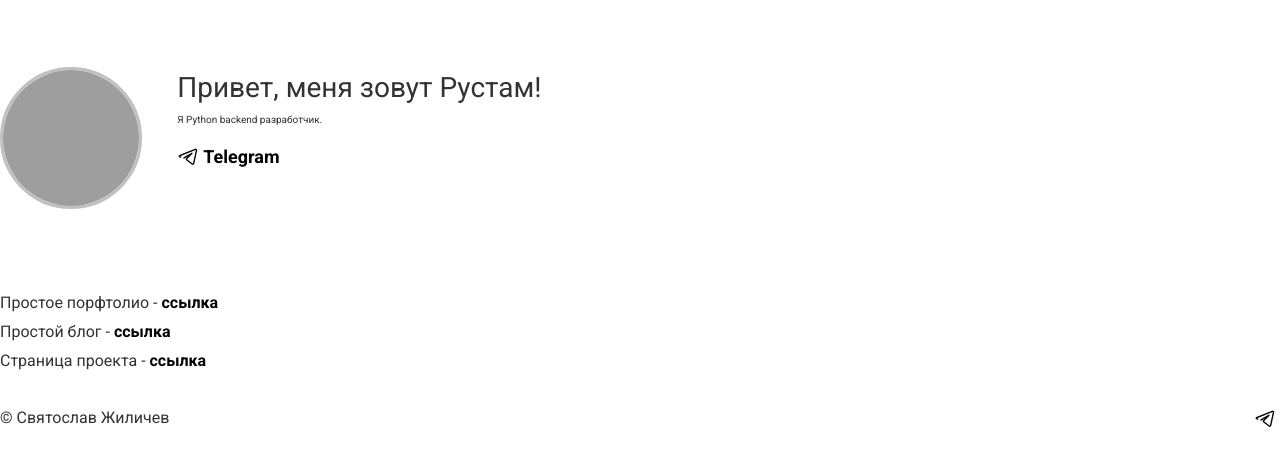
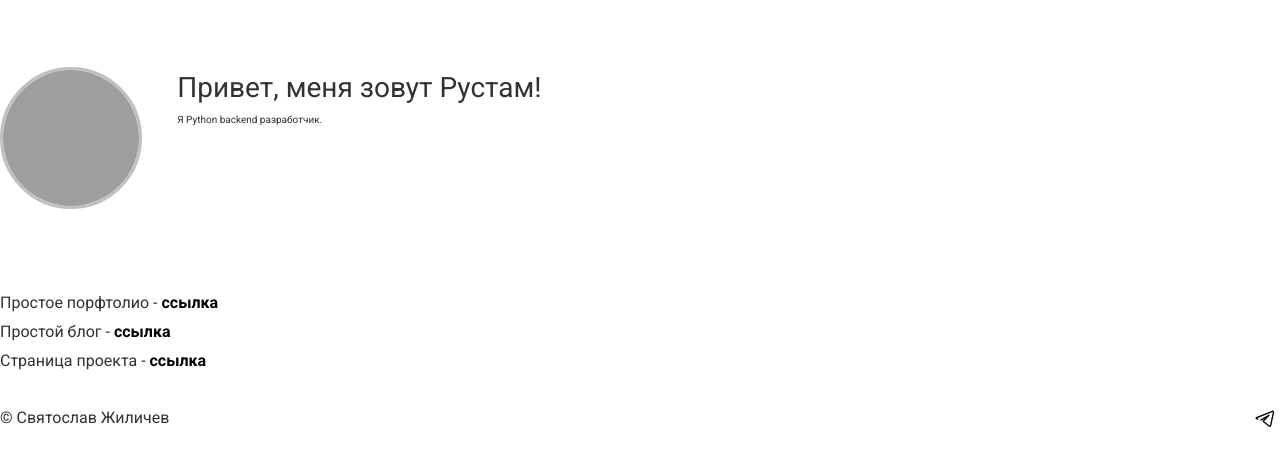
Before and after one commit to Kerei1988/Rustam.github.io, a plain HTML site: page index.html in a window 1280 px wide. Drawn offline with Linux system fonts and the light colour scheme; grey boxes are pictures that could not be loaded.

Commit message:
Update index.html

```diff
--- a/index.html
+++ b/index.html
@@ -16,12 +16,6 @@
           <p class="specialty__name">
               Я Python backend разработчик.
           </p>
-        <nav class="content__social">
-          <a href="#link" target="_blank" class="content__social-item">
-            <img src="assets/img/icons/telegram.svg" alt="Telegram">
-            <span>Telegram</span>
-          </a>
-        </nav>
       </div>
     </div>
     <div class="content__main">
```
Lines whose indentation alone changed are shown as unchanged.
